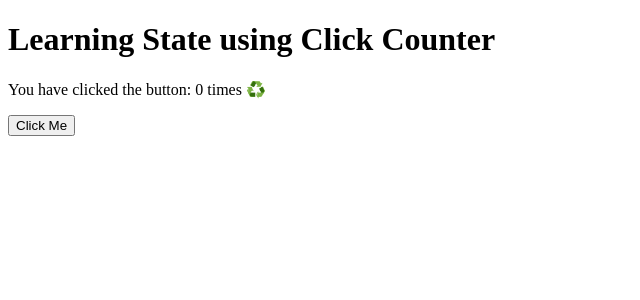
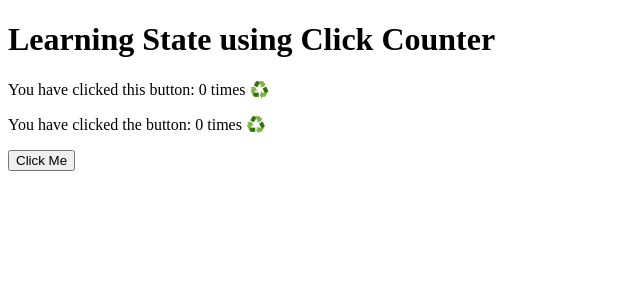
Before and after one commit to kahenya-anita/React101, a React (Vite) app: page /counter in a window 1280 px wide. Shown: the top 300 px of the page, without its empty margins (0-640 px from the left). Built offline with nearby package versions, Linux system fonts and the light colour scheme.

Commit message:
Testing branch behind master error

```diff
--- a/src/Components/Counter.jsx
+++ b/src/Components/Counter.jsx
@@ -11,6 +11,7 @@ function Counter() {
   return (
     <div>
         <h1>Learning State using Click Counter</h1>
+        <p>You have clicked this button: {count} times ♻️</p>
         <p>You have clicked the button: {count} times ♻️</p>
         <button onClick={handleClick}>Click Me</button>
     </div>
```
